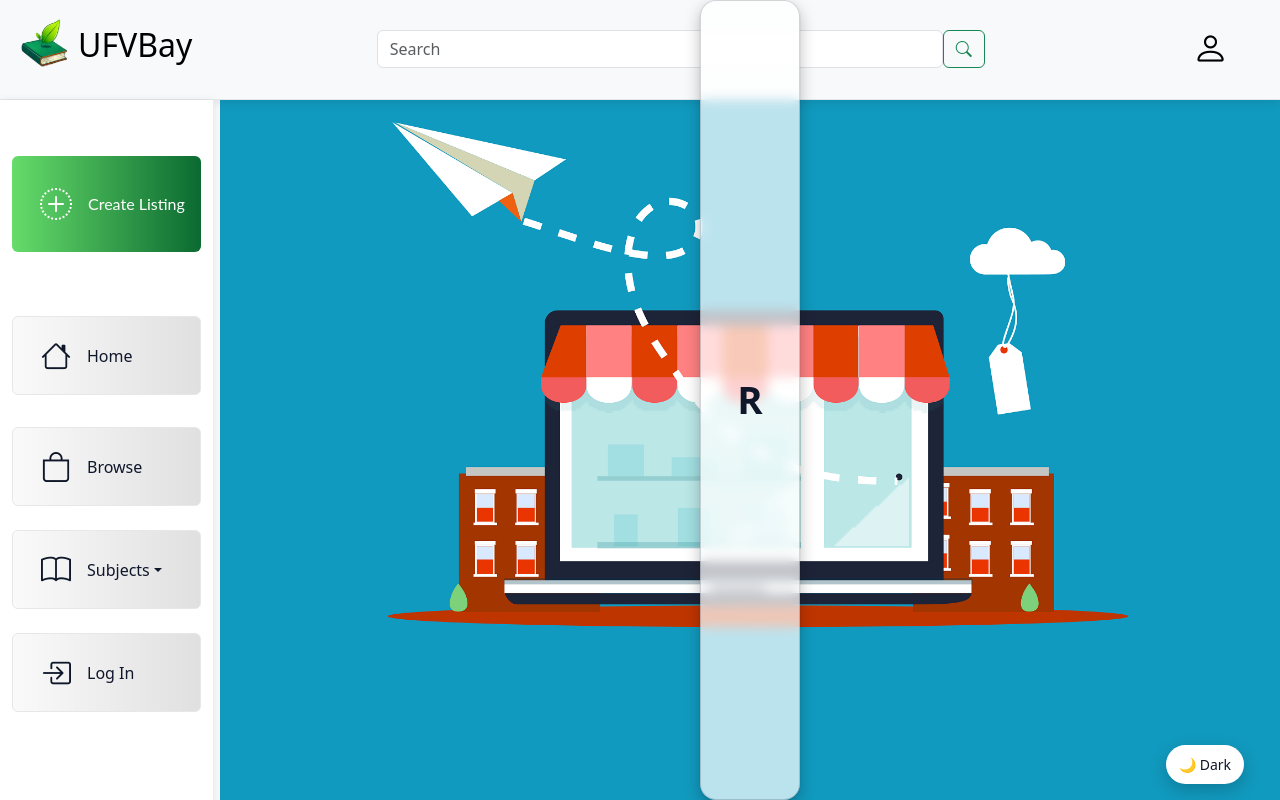
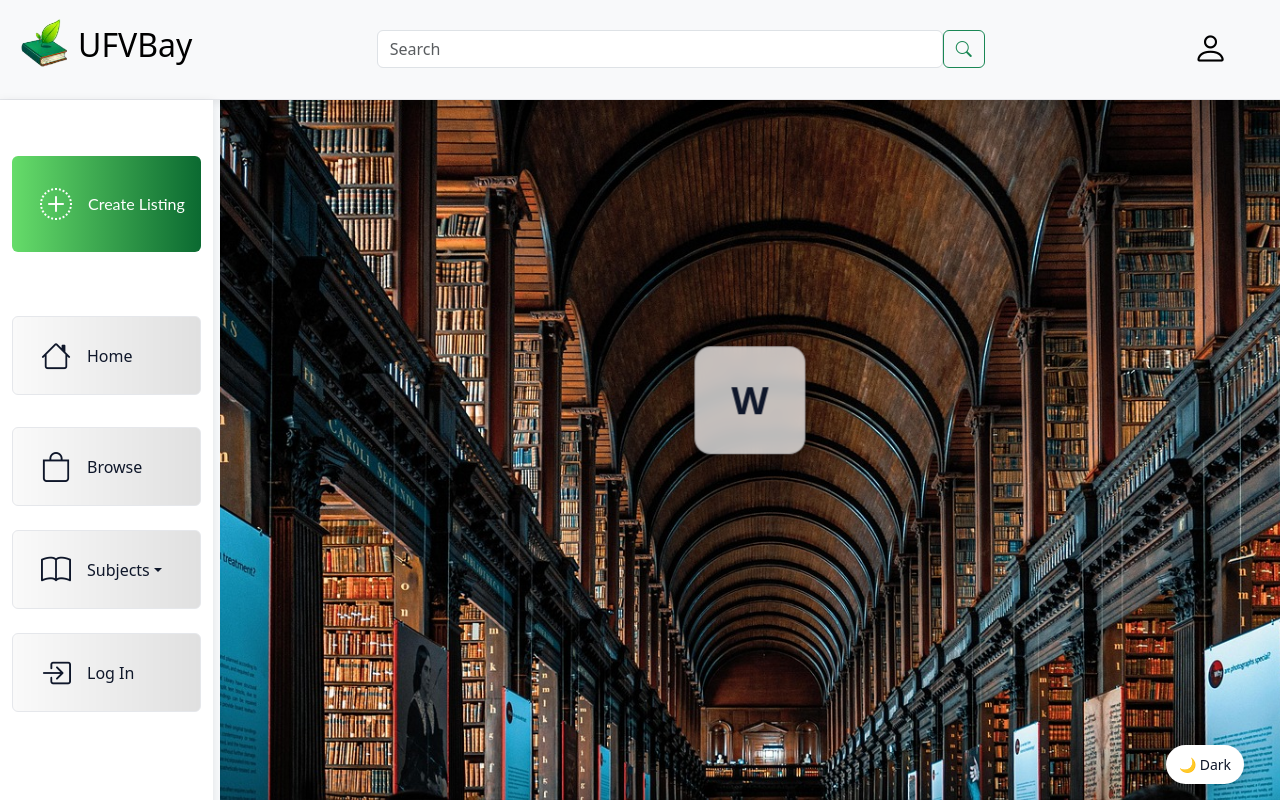
Before and after one commit to Gurv-Chahal/ufvbay, a React (Vite) app in the folder client/: page /home in a window 1280 px wide. Built offline with nearby package versions, Linux system fonts and the light colour scheme; a small style sheet from the web is missing.

Commit message:
fixing sizing of typewriter effect

```diff
--- a/client/src/pages/Home.jsx
+++ b/client/src/pages/Home.jsx
@@ -2,7 +2,7 @@ import React, {useEffect, useRef, useState} from 'react';
 import {useNavigate} from "react-router-dom";
 import Navbar from "../components/Navbar.jsx";
 import HomeSideBar from "../components/HomeSideBar.jsx";
-import mainimage from "../images/main-image.png";
+import mainimage from "../images/library.jpg";
 import "../styles/Home.css";
 
 
@@ -19,8 +19,8 @@ const Home = () => {
     const navigate = useNavigate()
 
     // typewriter config/refs
-    const txt = "Random text";
-    const speed = 100;         // ms per character
+    const txt = "Welcome to UFVBay!";
+    const speed = 300;         // ms per character
     const loopDelay = 800;    // pause before restarting
     const idxRef = useRef(0); // current character index
     const timerRef = useRef(null);
--- a/client/src/styles/Home.css
+++ b/client/src/styles/Home.css
@@ -42,31 +42,27 @@
 
 .typewriter {
     position: absolute;
-    inset: 0;                     /* sits over the image area */
-    display: flex;
-    align-items: center;
-    justify-content: center;
+    top: 50%;
+    left: 50%;
+    transform: translate(-50%, -50%);  /* perfectly center, no stretching */
 
-    /* readable “card” behind the text */
+    /* readable “chip” */
     padding: clamp(12px, 2.2vw, 24px) clamp(16px, 3vw, 36px);
-    background: rgba(255, 255, 255, 0.88);    /* soft white panel */
-    border: 1px solid rgba(15, 23, 42, 0.18); /* subtle border */
+    background: rgba(255, 255, 255, 0.88);
+    border: 1px solid rgba(15, 23, 42, 0.18);
     border-radius: 16px;
     box-shadow:
             0 6px 16px rgba(0, 0, 0, 0.25),
             0 1px 2px rgba(0, 0, 0, 0.15);
 
-    width: max-content;
     max-width: min(90%, 900px);
-    margin: auto;                 /* center the card */
-
-    color: #0f172a;               /* black/dark text */
-    text-shadow: none;            /* remove white glow */
+    color: #0f172a;                 /* dark text */
+    text-shadow: none;
     font-weight: 700;
     font-size: clamp(20px, 3vw, 42px);
 
     z-index: 1;
-    pointer-events: none;         /* don’t block clicks on image */
+    pointer-events: none;           /* keep clicks on image */
 }
 
 /*add a slight glass effect on capable browsers *!*/
```
